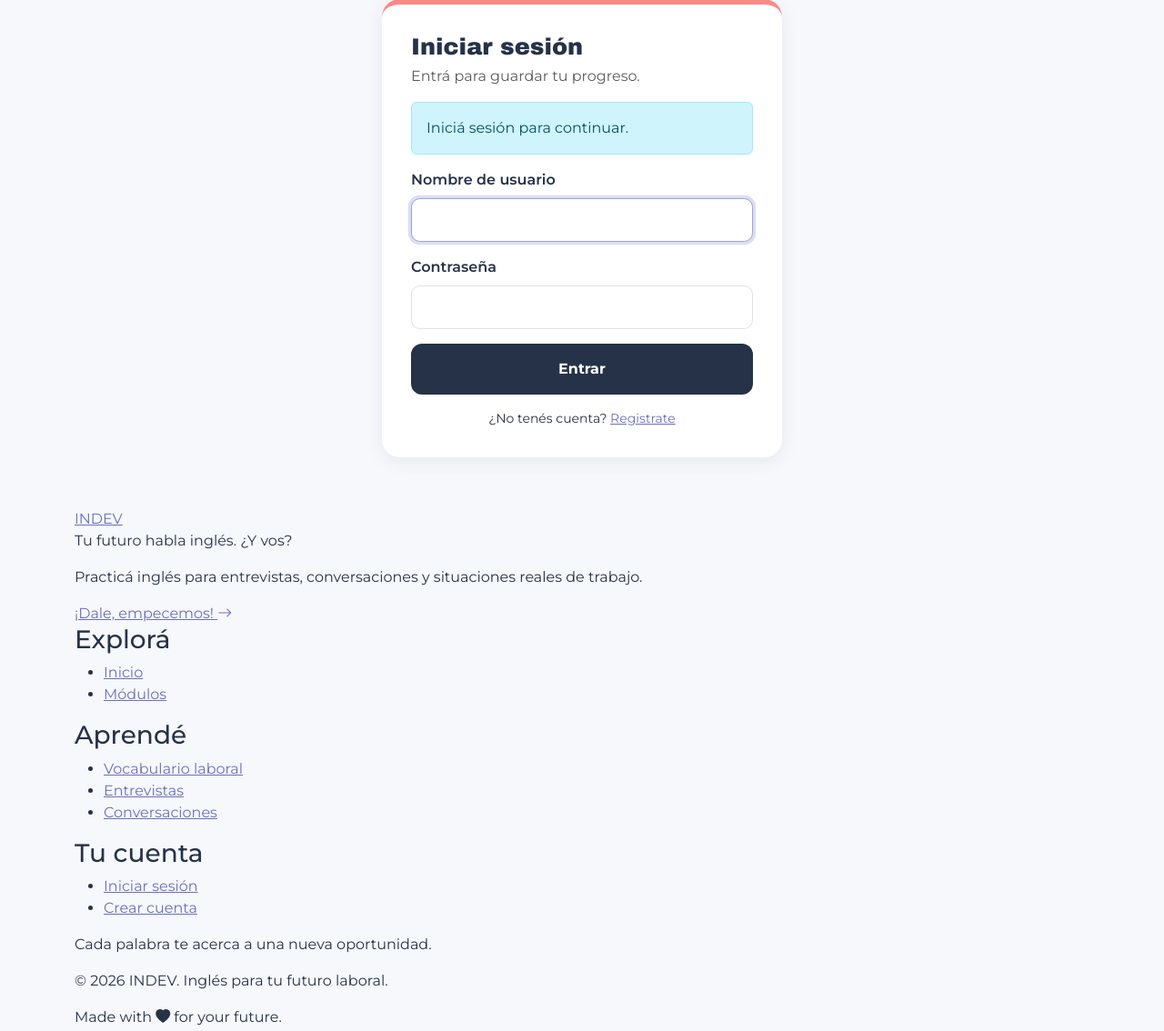
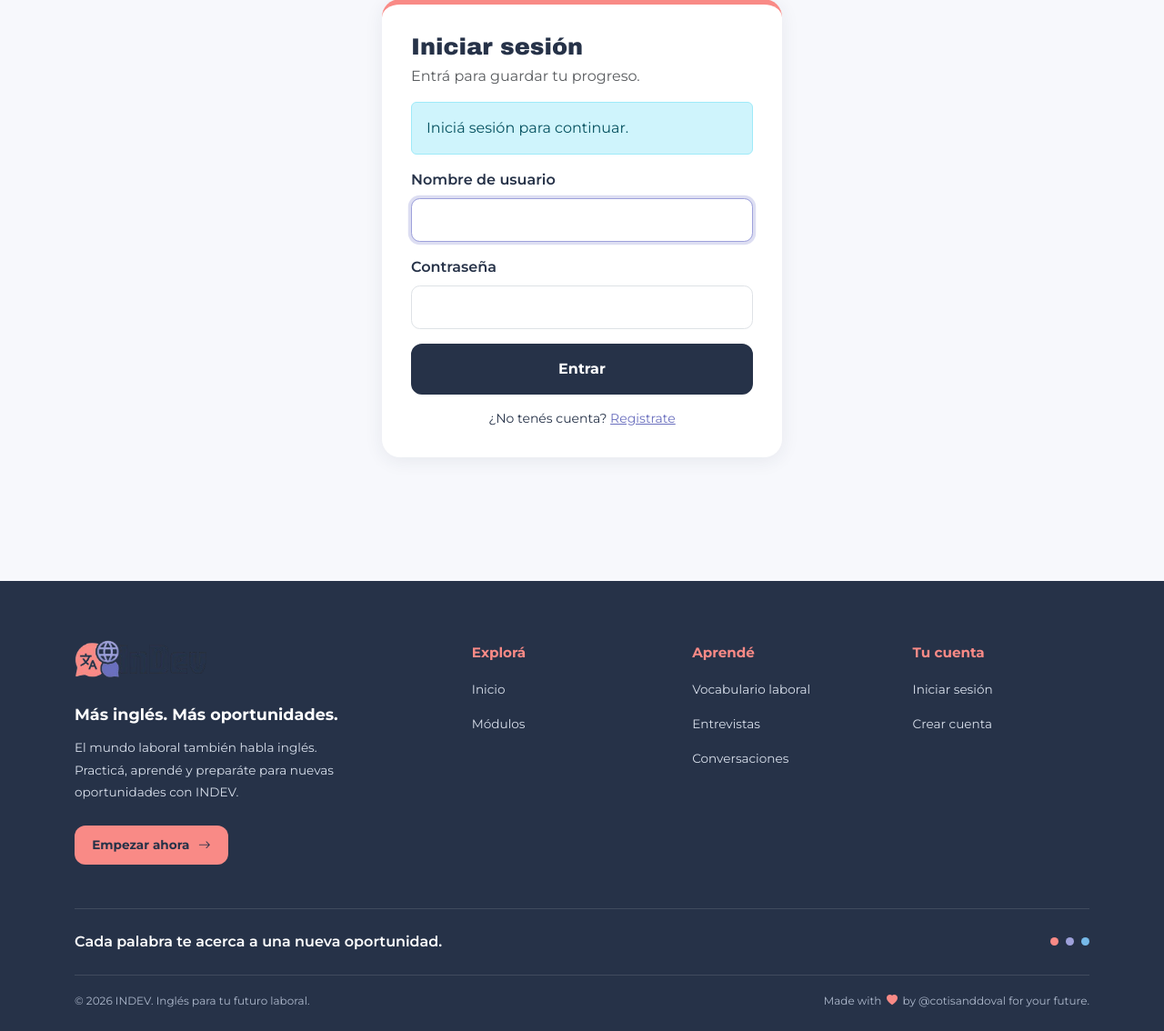
Before and after one commit to cotisanddoval/INDEVproyect, a Django app: page /ingresar/?next=/ejercicio/1/ in a window 1280 px wide. Shown: the part 127-1261 px from the top of the page at 91% size. Run offline with Django 5.2, Linux system fonts and the light colour scheme.

```diff
--- a/static/css/indev.css
+++ b/static/css/indev.css
@@ -673,3 +673,280 @@ a.nodo:hover { transform: translateY(-3px); color: #fff; }
     content: none !important;
     display: none !important;
 }
+
+
+/* ========================================
+   INDEV - FOOTER
+======================================== */
+
+.footer-indev {
+    position: relative;
+
+    margin-top: 5rem;
+    padding: 4rem 0 1.5rem;
+
+    background: var(--navy);
+    color: #fff;
+
+    overflow: hidden;
+}
+
+/* ===== Contenido principal ===== */
+
+.footer-contenido {
+    display: grid;
+
+    grid-template-columns: 2fr 1fr 1fr 1fr;
+
+    gap: 3rem;
+
+    padding-bottom: 3rem;
+}
+
+/* ===== Identidad ===== */
+
+.footer-logo {
+    display: inline-flex;
+    align-items: center;
+    text-decoration: none;
+}
+
+.footer-logo-img {
+    height: 44px;
+    width: auto;
+    display: block;
+}
+.footer-eslogan {
+    margin: 1.2rem 0 .7rem;
+
+    color: #fff;
+
+    font-size: 1.1rem;
+    font-weight: 700;
+}
+
+.footer-descripcion {
+    max-width: 320px;
+
+    margin-bottom: 1.5rem;
+
+    color: #D8DFEB;
+
+    font-size: .85rem;
+    line-height: 1.8;
+}
+
+/* ===== Botón ===== */
+
+.footer-cta {
+    display: inline-flex;
+    align-items: center;
+    justify-content: center;
+
+    gap: .6rem;
+
+    padding: .7rem 1.2rem;
+
+    background: var(--coral);
+    color: var(--navy);
+
+    border-radius: .75rem;
+
+    font-size: .85rem;
+    font-weight: 700;
+
+    text-decoration: none;
+
+    transition: transform .2s ease,
+                background .2s ease;
+}
+
+.footer-cta:hover {
+    background: #FFAAA6;
+    color: var(--navy);
+
+    transform: translateY(-2px);
+}
+
+/* ===== Columnas ===== */
+
+.footer-columna {
+    padding-top: .4rem;
+}
+
+.footer-titulo {
+    margin-bottom: 1.2rem;
+
+    color: var(--coral);
+
+    font-family: var(--fuente-texto);
+    font-size: .95rem;
+    font-weight: 800;
+}
+
+.footer-links {
+    display: flex;
+    flex-direction: column;
+
+    gap: .85rem;
+
+    padding: 0;
+    margin: 0;
+
+    list-style: none;
+}
+
+.footer-links a {
+    color: #D8DFEB;
+
+    font-size: .85rem;
+    text-decoration: none;
+
+    transition: color .2s ease,
+                padding-left .2s ease;
+}
+
+.footer-links a:hover {
+    color: var(--coral);
+
+    padding-left: 4px;
+}
+
+/* ===== Mensaje final ===== */
+
+.footer-mensaje {
+    display: flex;
+    align-items: center;
+    justify-content: space-between;
+
+    gap: 1rem;
+
+    padding: 1.5rem 0;
+
+    border-top: 1px solid rgba(255, 255, 255, .12);
+}
+
+.footer-mensaje p {
+    margin: 0;
+
+    color: #fff;
+
+    font-family: var(--fuente-texto);
+    font-size: 1rem;
+    font-weight: 600;
+}
+
+/* Decoración */
+
+.footer-decoracion {
+    display: flex;
+    align-items: center;
+
+    gap: .5rem;
+}
+
+.footer-decoracion span {
+    display: block;
+
+    width: 9px;
+    height: 9px;
+
+    border-radius: 50%;
+
+    background: var(--coral);
+}
+
+.footer-decoracion span:nth-child(2) {
+    background: var(--lavanda);
+}
+
+.footer-decoracion span:nth-child(3) {
+    background: var(--celeste, #76B9E8);
+}
+
+/* ===== Copyright ===== */
+
+.footer-inferior {
+    display: flex;
+    align-items: center;
+    justify-content: space-between;
+
+    gap: 1rem;
+
+    padding-top: 1.2rem;
+
+    border-top: 1px solid rgba(255, 255, 255, .12);
+}
+
+.footer-inferior p {
+    margin: 0;
+
+    color: #AEB9CC;
+
+    font-size: .75rem;
+}
+
+.footer-hecho {
+    color: #AEB9CC;
+
+    font-size: .75rem;
+}
+
+.footer-hecho i {
+    color: var(--coral);
+    margin: 0 .15rem;
+}
+
+/* ===== Responsive ===== */
+
+@media (max-width: 991px) {
+
+    .footer-contenido {
+        grid-template-columns: 1.5fr 1fr 1fr;
+
+        gap: 2rem;
+    }
+
+    .footer-brand {
+        grid-column: 1 / -1;
+
+        max-width: 500px;
+    }
+}
+
+@media (max-width: 575px) {
+
+    .footer-indev {
+        margin-top: 3rem;
+
+        padding: 3rem 0 1.5rem;
+    }
+
+    .footer-contenido {
+        grid-template-columns: 1fr 1fr;
+
+        gap: 2rem 1.5rem;
+    }
+
+    .footer-brand {
+        grid-column: 1 / -1;
+    }
+
+    .footer-mensaje {
+        align-items: flex-start;
+        flex-direction: column;
+
+        gap: .8rem;
+    }
+
+    .footer-mensaje p {
+        font-size: .9rem;
+    }
+
+    .footer-inferior {
+        align-items: flex-start;
+        flex-direction: column;
+
+        gap: .5rem;
+    }
+}
--- a/templates/base.html
+++ b/templates/base.html
@@ -10,7 +10,7 @@
     <link href="https://cdn.jsdelivr.net/npm/bootstrap-icons@1.11.3/font/bootstrap-icons.min.css" rel="stylesheet">
     <link href="https://fonts.googleapis.com/css2?family=Archivo+Black&family=Montserrat:wght@400;500;600;700&display=swap" rel="stylesheet">
     <link rel="stylesheet" href="https://cdnjs.cloudflare.com/ajax/libs/animate.css/4.1.1/animate.min.css">
-    <link rel="stylesheet" href="{% static 'css/indev.css' %}?v=18">
+    <link rel="stylesheet" href="{% static 'css/indev.css' %}?v=22">
     <link rel="stylesheet" href="{% static 'css/explica.css' %}?v=2">
     <script src="{% static 'js/indev.js' %}?v=1" defer></script>
 
@@ -73,26 +73,24 @@
 
             <div class="footer-brand">
 
-                <a href="{% url 'home' %}"
-                   class="footer-logo">
-
-                    <span class="footer-logo-in">IN</span><span class="footer-logo-dev">DEV</span>
-
-                </a>
+                <a href="{% url 'home' %}" class="footer-logo">
+    <img src="{% static 'img/logonavbar.png' %}"
+         alt="INDEV - Inglés + Development"
+         class="logo-img">
+</a>
 
                 <p class="footer-eslogan">
-                    Tu futuro habla inglés. ¿Y vos?
+                    Más inglés. Más oportunidades.
                 </p>
 
                 <p class="footer-descripcion">
-                    Practicá inglés para entrevistas, conversaciones
-                    y situaciones reales de trabajo.
+                    El mundo laboral también habla inglés. Practicá, aprendé y preparáte para nuevas oportunidades con INDEV.
                 </p>
 
                 <a href="{% url 'registro' %}"
                    class="footer-cta">
 
-                    ¡Dale, empecemos!
+                    Empezar ahora
                     <i class="bi bi-arrow-right"></i>
 
                 </a>
@@ -238,7 +236,7 @@
             </p>
 
             <span class="footer-hecho">
-                Made with <i class="bi bi-heart-fill"></i> for your future.
+                Made with <i class="bi bi-heart-fill"></i> by @cotisanddoval for your future.
             </span>
 
         </div>
```
Also changed, not shown: static/img/modulos/job-interviews.png (renamed from static/img/modulos/job-interviewss.png).
